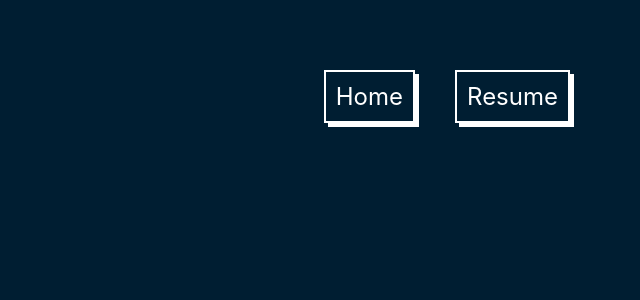
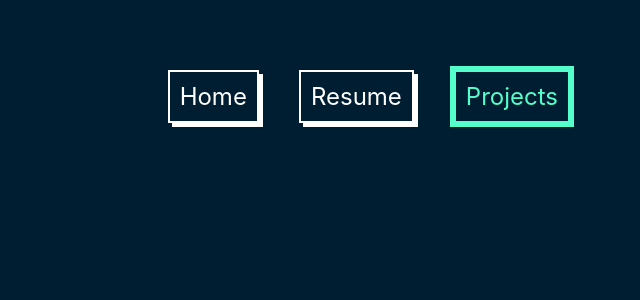
Before and after one commit to namfal/portfolio, a Vue app: page /projects in a window 1280 px wide. Shown: the top 300 px of the page, without its empty margins (640-1280 px from the left). Built offline with nearby package versions, Linux system fonts and the light colour scheme.

Commit message:
added a new paga - projects

```diff
--- a/src/components/Navigation.vue
+++ b/src/components/Navigation.vue
@@ -2,6 +2,7 @@
 	<nav class="navigation">
 		<router-link :to="{ name: 'Home' }" exact class="link">Home</router-link>
 		<router-link :to="{ name: 'Resume' }" class="link">Resume</router-link>
+		<router-link :to="{ name: 'Projects' }" class="link">Projects</router-link>
 	</nav>
 </template>
 
--- a/src/router.js
+++ b/src/router.js
@@ -1,6 +1,7 @@
 import VueRouter from 'vue-router'
 import Home from './views/Home'
 import Resume from './views/Resume'
+import Projects from './views/Projects'
 
 const routes = [
 	{
@@ -12,6 +13,11 @@ const routes = [
 		path: '/resume',
 		name: 'Resume',
 		component: Resume
+	},
+	{
+		path: '/projects',
+		name: 'Projects',
+		component: Projects
 	}
 ]
 
--- /dev/null
+++ b/src/views/Projects.vue
@@ -0,0 +1,13 @@
+<template>
+	<div class="container"></div>
+</template>
+
+<script>
+export default {
+	name: 'Projects'
+}
+</script>
+
+<style scoped>
+
+</style>
```
